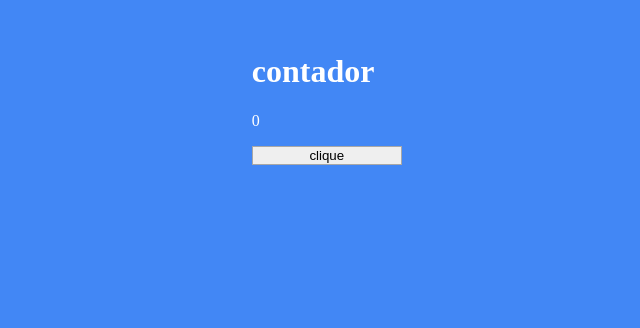
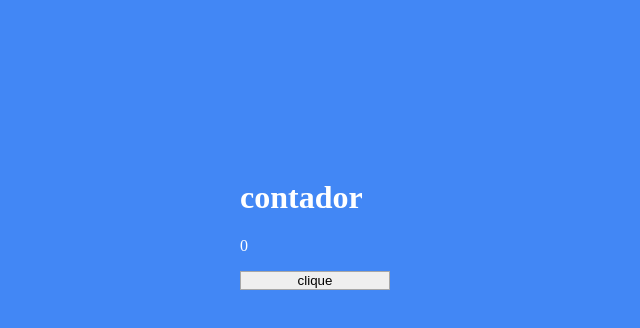
Before and after one commit to felipesarian/website, a plain HTML site: page index.html in a window 1280 px wide. Shown: the part 176-504 px from the top of the page, without its empty margins (325-965 px from the left). Drawn offline with Linux system fonts and the light colour scheme.

Commit message:
[FIX] ALinhando conteúdo com flexbox

```diff
--- a/index.html
+++ b/index.html
@@ -1,18 +1,14 @@
 <html>
   <head>
-        <title> contador </title>
-        <link rel="stylesheet" href="style.css">
+    <title>contador</title>
+    <link rel="stylesheet" href="style.css" />
   </head>
   <body>
     <div class="container">
       <div>
-                <h1> contador </h1>
-            </div>
-            <div>
-                <p> 0 </p>
-            </div>
-            <div>
-                <button> clique </button>
+        <h1>contador</h1>
+        <p>0</p>
+        <button>clique</button>
       </div>
     </div>
   </body>
--- a/style.css
+++ b/style.css
@@ -3,12 +3,15 @@ body {
   color: white;
   display: flex;
   justify-content: center;
+  align-items: center;
 }
 
 .container {
   width: 90%;
-    padding-left: 45%;
-    padding-top: 200px;
+  display: flex;
+  justify-content: center;
+  align-items: center;
+  height: 100%;
 }
 
 button {
```
Lines whose indentation alone changed are shown as unchanged.
